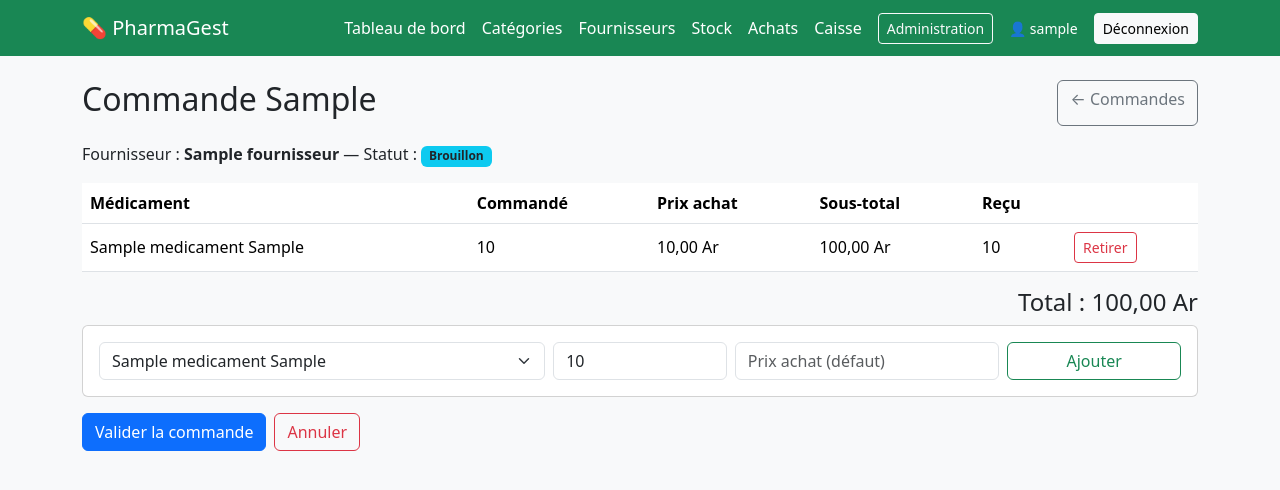
After one commit to ManatsoaTony/PharmaGest, a Django app: page /achats/1/ in a window 1280 px wide. The commit adds this page. Shown: the top 490 px of the page. Run offline with Django 5.2, Linux system fonts and the light colour scheme; a user stored in the database is signed in; tables that the repository leaves empty hold one stand-in row (values such as "Sample post").

Commit message:
feat: module achats (commandes, receptions partielles, tests)

```diff
--- /dev/null
+++ b/achats/urls.py
@@ -0,0 +1,13 @@
+from django.urls import path
+from . import views
+
+urlpatterns = [
+    path("", views.liste, name="achat_liste"),
+    path("nouvelle/", views.creer, name="achat_creer"),
+    path("<int:pk>/", views.detail, name="achat_detail"),
+    path("<int:pk>/ligne/", views.ajouter_ligne, name="achat_ligne_ajouter"),
+    path("ligne/<int:pk>/supprimer/", views.supprimer_ligne, name="achat_ligne_supprimer"),
+    path("<int:pk>/valider/", views.valider, name="achat_valider"),
+    path("<int:pk>/annuler/", views.annuler, name="achat_annuler"),
+    path("ligne/<int:pk>/recevoir/", views.recevoir, name="achat_recevoir"),
+]
--- a/achats/views.py
+++ b/achats/views.py
@@ -1,3 +1,170 @@
-from django.shortcuts import render
+from datetime import date
+from decimal import Decimal, InvalidOperation
 
-# Create your views here.
+from django.contrib import messages
+from django.db import transaction
+from django.shortcuts import get_object_or_404, redirect, render
+from django.views.decorators.http import require_POST
+
+from fournisseurs.models import Fournisseur
+from medicaments.models import Medicament
+from stock.models import LotStock, MouvementStock
+from utilisateurs.roles import GESTIONNAIRE, PHARMACIEN, roles_requis
+
+from .models import CommandeAchat, LigneAchat, ReceptionAchat
+
+ROLES = (GESTIONNAIRE, PHARMACIEN)
+
+
+def _entier(valeur):
+    try:
+        return int(valeur)
+    except (TypeError, ValueError):
+        return 0
+
+
+@roles_requis(*ROLES)
+def liste(request):
+    commandes = CommandeAchat.objects.select_related("fournisseur")
+    return render(request, "achats/liste.html", {"commandes": commandes})
+
+
+@roles_requis(*ROLES)
+def creer(request):
+    fournisseurs = Fournisseur.objects.filter(actif=True)
+    if request.method == "POST":
+        f = get_object_or_404(Fournisseur, pk=request.POST.get("fournisseur"), actif=True)
+        c = CommandeAchat.objects.create(fournisseur=f, utilisateur=request.user)
+        messages.success(request, f"Commande {c.numero} créée en brouillon.")
+        return redirect("achat_detail", pk=c.pk)
+    return render(request, "achats/creer.html", {"fournisseurs": fournisseurs})
+
+
+@roles_requis(*ROLES)
+def detail(request, pk):
+    c = get_object_or_404(
+        CommandeAchat.objects.select_related("fournisseur").prefetch_related("lignes__medicament"),
+        pk=pk,
+    )
+    medicaments = Medicament.objects.filter(actif=True)
+    return render(request, "achats/detail.html", {"c": c, "medicaments": medicaments})
+
+
+@roles_requis(*ROLES)
+@require_POST
+def ajouter_ligne(request, pk):
+    c = get_object_or_404(CommandeAchat, pk=pk)
+    if c.statut != "brouillon":
+        messages.error(request, "Seul un brouillon peut être modifié.")
+        return redirect("achat_detail", pk=pk)
+    med = get_object_or_404(Medicament, pk=request.POST.get("medicament"), actif=True)
+    qte = _entier(request.POST.get("quantite"))
+    try:
+        prix = Decimal(request.POST.get("prix_achat") or med.prix_achat)
+    except InvalidOperation:
+        prix = Decimal("-1")
+    if qte <= 0 or prix < 0:
+        messages.error(request, "Quantité et prix doivent être valides (quantité > 0).")
+        return redirect("achat_detail", pk=pk)
+    ligne, cree = LigneAchat.objects.get_or_create(
+        commande=c, medicament=med, defaults={"quantite": qte, "prix_achat": prix}
+    )
+    if not cree:
+        ligne.quantite += qte
+        ligne.prix_achat = prix
+        ligne.save()
+    return redirect("achat_detail", pk=pk)
+
+
+@roles_requis(*ROLES)
+@require_POST
+def supprimer_ligne(request, pk):
+    ligne = get_object_or_404(LigneAchat, pk=pk, commande__statut="brouillon")
+    commande_pk = ligne.commande_id
+    ligne.delete()
+    return redirect("achat_detail", pk=commande_pk)
+
+
+@roles_requis(*ROLES)
+@require_POST
+def valider(request, pk):
+    c = get_object_or_404(CommandeAchat, pk=pk)
+    if c.statut != "brouillon" or not c.lignes.exists():
+        messages.error(request, "Impossible de valider : brouillon vide ou déjà validé.")
+    else:
+        c.statut = "commandee"
+        c.save(update_fields=["statut"])
+        messages.success(request, f"Commande {c.numero} validée. Le stock n'est pas modifié avant la réception.")
+    return redirect("achat_detail", pk=pk)
+
+
+@roles_requis(*ROLES)
+@require_POST
+def annuler(request, pk):
+    c = get_object_or_404(CommandeAchat, pk=pk)
+    if c.statut in ("brouillon", "commandee"):
+        c.statut = "annulee"
+        c.save(update_fields=["statut"])
+        messages.success(request, "Commande annulée.")
+    else:
+        messages.error(request, "Une commande déjà réceptionnée ne peut pas être annulée.")
+    return redirect("achat_detail", pk=pk)
+
+
+@roles_requis(*ROLES)
+def recevoir(request, pk):
+    ligne = get_object_or_404(
+        LigneAchat.objects.select_related("commande", "medicament"), pk=pk
+    )
+    c = ligne.commande
+    if c.statut not in ("commandee", "partielle"):
+        messages.error(request, "Cette commande n'est pas réceptionnable.")
+        return redirect("achat_detail", pk=c.pk)
+
+    if request.method == "POST":
+        qte = _entier(request.POST.get("quantite"))
+        numero_lot = request.POST.get("numero_lot", "").strip()
+        try:
+            peremption = date.fromisoformat(request.POST.get("date_peremption", ""))
+        except ValueError:
+            peremption = None
+
+        if qte <= 0 or qte > ligne.restant:
+            messages.error(request, f"Quantité invalide (reste à recevoir : {ligne.restant}).")
+        elif not numero_lot or peremption is None:
+            messages.error(request, "Numéro de lot et date de péremption obligatoires.")
+        elif peremption < date.today():
+            messages.error(request, "Lot déjà périmé : réception refusée.")
+        else:
+            with transaction.atomic():
+                ligne = LigneAchat.objects.select_for_update().get(pk=ligne.pk)
+                if qte > ligne.restant:  # protection contre une double réception
+                    messages.error(request, "Quantité déjà réceptionnée.")
+                    return redirect("achat_detail", pk=c.pk)
+                lot = LotStock.objects.select_for_update().filter(
+                    medicament=ligne.medicament, numero_lot=numero_lot
+                ).first()
+                if lot:
+                    lot.quantite += qte
+                    lot.quantite_recue += qte
+                    lot.save(update_fields=["quantite", "quantite_recue"])
+                else:
+                    lot = LotStock.objects.create(
+                        medicament=ligne.medicament, fournisseur=c.fournisseur,
+                        numero_lot=numero_lot, date_peremption=peremption,
+                        quantite_recue=qte, quantite=qte,
+                    )
+                ReceptionAchat.objects.create(
+                    ligne=ligne, lot=lot, quantite=qte, utilisateur=request.user
+                )
+                MouvementStock.objects.create(
+                    lot=lot, type="entree", quantite=qte,
+                    motif=f"Réception commande {c.numero}", utilisateur=request.user,
+                )
+                ligne.quantite_recue += qte
+                ligne.save(update_fields=["quantite_recue"])
+                c.maj_statut()
+            messages.success(request, f"{qte} unité(s) réceptionnée(s) (lot {numero_lot}).")
+            return redirect("achat_detail", pk=c.pk)
+
+    return render(request, "achats/recevoir.html", {"ligne": ligne, "c": c})
--- a/config/urls.py
+++ b/config/urls.py
@@ -16,6 +16,7 @@ urlpatterns = [
     path("stock/", include("stock.urls")),
     path("ventes/", include("ventes.urls")),
     path("tableau-de-bord/", include("rapports.urls")),
+    path("achats/", include("achats.urls")),
     path("", include("medicaments.urls")),
 ]
 
--- /dev/null
+++ b/templates/achats/detail.html
@@ -0,0 +1,61 @@
+{% extends "base.html" %}
+{% block content %}
+<div class="d-flex justify-content-between mb-3">
+  <h2>Commande {{ c.numero }}</h2>
+  <a href="{% url 'achat_liste' %}" class="btn btn-outline-secondary">← Commandes</a>
+</div>
+<p>Fournisseur : <b>{{ c.fournisseur }}</b> — Statut : <span class="badge bg-info text-dark">{{ c.get_statut_display }}</span></p>
+
+<table class="table bg-white align-middle">
+  <thead><tr><th>Médicament</th><th>Commandé</th><th>Prix achat</th><th>Sous-total</th><th>Reçu</th><th></th></tr></thead>
+  <tbody>
+  {% for l in c.lignes.all %}
+    <tr>
+      <td>{{ l.medicament }}</td>
+      <td>{{ l.quantite }}</td>
+      <td>{{ l.prix_achat }} Ar</td>
+      <td>{{ l.sous_total }} Ar</td>
+      <td>{{ l.quantite_recue }}</td>
+      <td class="d-flex gap-1">
+        {% if c.statut == "brouillon" %}
+          <form method="post" action="{% url 'achat_ligne_supprimer' l.pk %}">{% csrf_token %}
+            <button class="btn btn-sm btn-outline-danger">Retirer</button></form>
+        {% elif c.statut == "commandee" or c.statut == "partielle" %}
+          {% if l.restant > 0 %}
+            <a href="{% url 'achat_recevoir' l.pk %}" class="btn btn-sm btn-success">Réceptionner ({{ l.restant }})</a>
+          {% endif %}
+        {% endif %}
+      </td>
+    </tr>
+  {% empty %}
+    <tr><td colspan="6" class="text-center">Aucune ligne.</td></tr>
+  {% endfor %}
+  </tbody>
+</table>
+<h4 class="text-end">Total : {{ c.total }} Ar</h4>
+
+{% if c.statut == "brouillon" %}
+<form method="post" action="{% url 'achat_ligne_ajouter' c.pk %}" class="card card-body mb-3">
+  {% csrf_token %}
+  <div class="row g-2">
+    <div class="col-md-5">
+      <select name="medicament" class="form-select" required>
+        {% for m in medicaments %}<option value="{{ m.pk }}">{{ m }}</option>{% endfor %}
+      </select>
+    </div>
+    <div class="col-md-2"><input type="number" name="quantite" min="1" value="10" class="form-control" required></div>
+    <div class="col-md-3"><input type="number" step="0.01" min="0" name="prix_achat" class="form-control" placeholder="Prix achat (défaut)"></div>
+    <div class="col-md-2"><button class="btn btn-outline-success w-100">Ajouter</button></div>
+  </div>
+</form>
+<div class="d-flex gap-2">
+  <form method="post" action="{% url 'achat_valider' c.pk %}" onsubmit="return confirm('Valider la commande ?');">
+    {% csrf_token %}<button class="btn btn-primary">Valider la commande</button></form>
+  <form method="post" action="{% url 'achat_annuler' c.pk %}" onsubmit="return confirm('Annuler ?');">
+    {% csrf_token %}<button class="btn btn-outline-danger">Annuler</button></form>
+</div>
+{% elif c.statut == "commandee" %}
+<form method="post" action="{% url 'achat_annuler' c.pk %}" onsubmit="return confirm('Annuler ?');">
+  {% csrf_token %}<button class="btn btn-outline-danger">Annuler la commande</button></form>
+{% endif %}
+{% endblock %}
--- a/templates/base.html
+++ b/templates/base.html
@@ -15,6 +15,7 @@
       <a class="nav-link text-white" href="{% url 'categorie_liste' %}">Catégories</a>
       <a class="nav-link text-white" href="{% url 'fournisseur_liste' %}">Fournisseurs</a>
       <a class="nav-link text-white" href="{% url 'stock_apercu' %}">Stock</a>
+      <a class="nav-link text-white" href="{% url 'achat_liste' %}">Achats</a>
       <a class="nav-link text-white" href="{% url 'caisse' %}">Caisse</a>
       {% if user.is_staff %}
         <a class="btn btn-outline-light btn-sm" href="/admin/">Administration</a>
```
Also changed, not shown: achats/admin.py (+14 -1 lines), achats/models.py (+72 -1 lines), templates/achats/creer.html (added, +13 -0 lines), templates/achats/liste.html (added, +25 -0 lines), templates/achats/recevoir.html (added, +17 -0 lines), achats/migrations/0001_initial.py (added).
